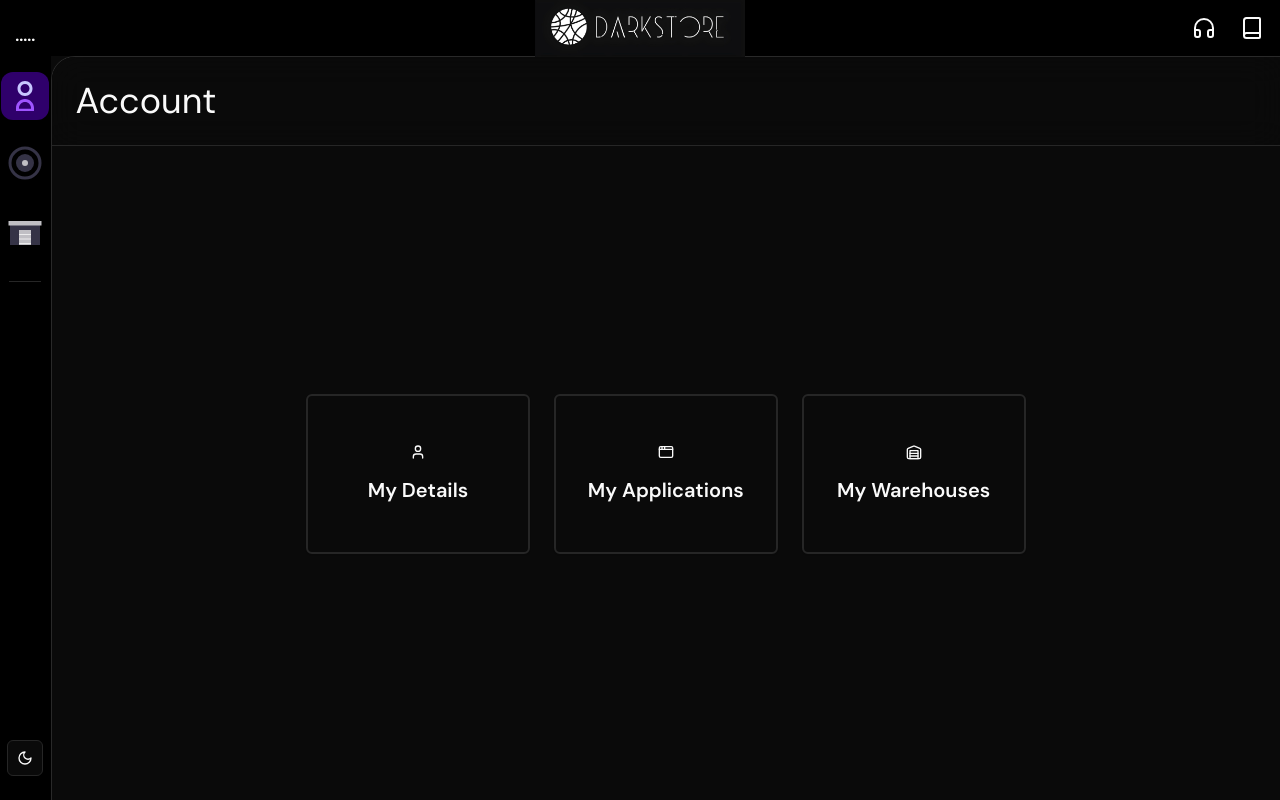
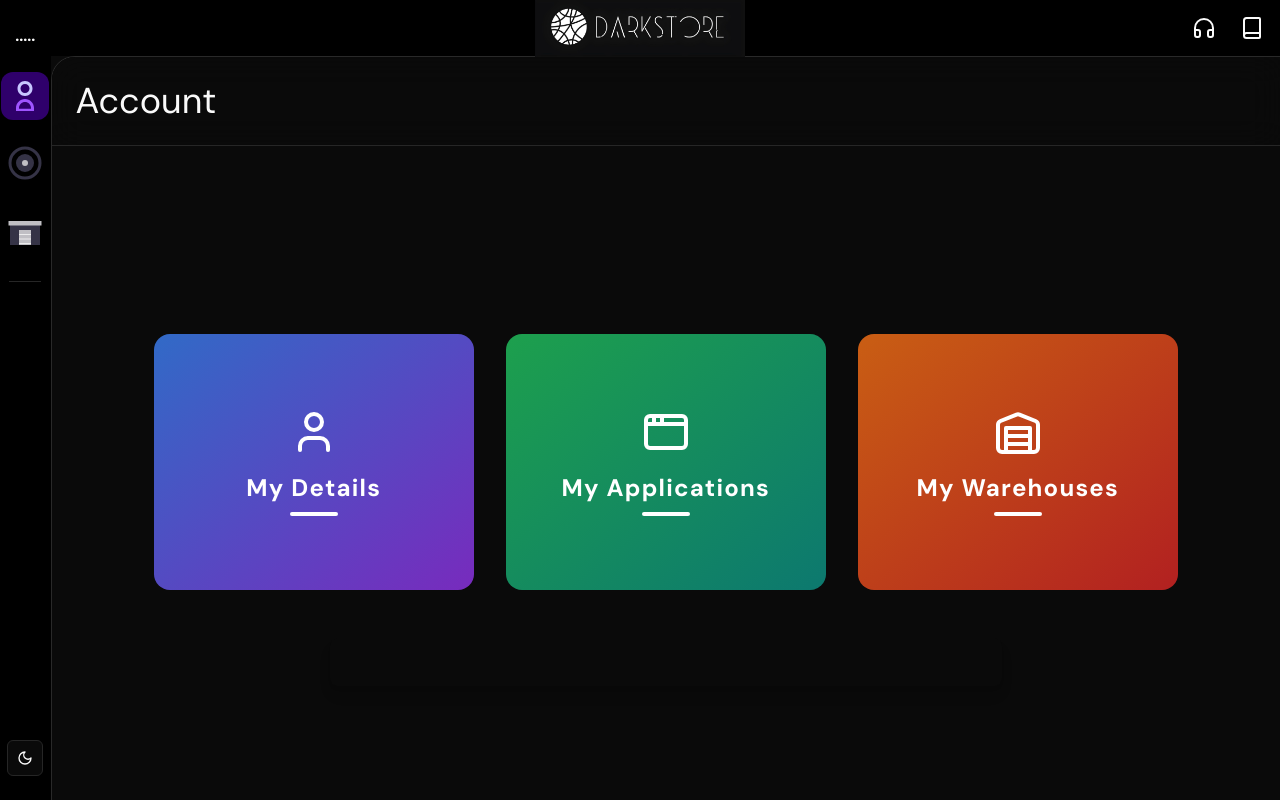
Before and after one commit to Dljdd/MumbaiHacks, a Next.js app in the folder DarkStore next app/: page /dashboard in a window 1280 px wide. Built offline with nearby package versions, Linux system fonts and the light colour scheme.

Commit message:
changed the ui of  account page

```diff
--- a/DarkStore next app/app/(main)/(pages)/dashboard/page.tsx
+++ b/DarkStore next app/app/(main)/(pages)/dashboard/page.tsx
@@ -1,26 +1,24 @@
 'use client';
 
 import React, { useState, useEffect } from "react";
-import { Button } from "@/components/ui/button";
+import { UserIcon, AppWindowIcon, WarehouseIcon } from "lucide-react";
 import MyDetailsComponent from "@/components/dashboardPages/MyDetails";
 import MyApplicationsComponent from "@/components/dashboardPages/MyApplication";
 import MyWarehousesComponent from "@/components/dashboardPages/MyWarehouses";
-import { UserIcon, AppWindowIcon, WarehouseIcon } from "lucide-react";
 import './dashboard.css';
+
 const DashboardPage = () => {
-  const [activeSection, setActiveSection] = useState(""); // State to track the active section
-  const [loading, setLoading] = useState(true); // State to track loading
+  const [activeSection, setActiveSection] = useState("");
+  const [loading, setLoading] = useState(true);
 
-  // Effect to simulate loading for 3 seconds
   useEffect(() => {
     const timer = setTimeout(() => {
       setLoading(false);
-    }, 3000); // Set loading to false after 3 seconds
+    }, 3000);
 
-    return () => clearTimeout(timer); // Cleanup timer on unmount
+    return () => clearTimeout(timer);
   }, []);
 
-  // Inside the loading check
   if (loading) {
     return (
       <div className="flex items-center justify-center min-h-screen bg-background text-foreground">
@@ -38,44 +36,31 @@ if (loading) {
         Account
       </h1>
       <div className="flex-1 flex flex-col items-center justify-center p-4">
-        <div className="grid grid-cols-1 md:grid-cols-3 gap-6">
-          <Button
-            variant="outline"
-            size="lg"
-            className="h-40 text-xl font-semibold border-2 hover:bg-accent hover:text-accent-foreground transition-all duration-300 ease-in-out"
+        <div className="grid grid-cols-1 md:grid-cols-3 gap-8 w-full max-w-5xl">
+          <DashboardButton
+            icon={<UserIcon className="h-12 w-12" />}
+            title="My Details"
             onClick={() => setActiveSection("details")}
-          >
-            <div className="flex flex-col items-center justify-center space-y-4">
-              <UserIcon className="h-12 w-12" />
-              <span>My Details</span>
-            </div>
-          </Button>
-          <Button
-            variant="outline"
-            size="lg"
-            className="h-40 text-xl font-semibold border-2 hover:bg-accent hover:text-accent-foreground transition-all duration-300 ease-in-out"
+            active={activeSection === "details"}
+            gradient="from-blue-500 to-purple-600"
+          />
+          <DashboardButton
+            icon={<AppWindowIcon className="h-12 w-12" />}
+            title="My Applications"
             onClick={() => setActiveSection("applications")}
-          >
-            <div className="flex flex-col items-center justify-center space-y-4">
-              <AppWindowIcon className="h-12 w-12" />
-              <span>My Applications</span>
-            </div>
-          </Button>
-          <Button
-            variant="outline"
-            size="lg"
-            className="h-40 text-xl font-semibold border-2 hover:bg-accent hover:text-accent-foreground transition-all duration-300 ease-in-out"
+            active={activeSection === "applications"}
+            gradient="from-green-500 to-teal-600"
+          />
+          <DashboardButton
+            icon={<WarehouseIcon className="h-12 w-12" />}
+            title="My Warehouses"
             onClick={() => setActiveSection("warehouses")}
-          >
-            <div className="flex flex-col items-center justify-center space-y-4">
-              <WarehouseIcon className="h-12 w-12" />
-              <span>My Warehouses</span>
-            </div>
-          </Button>
+            active={activeSection === "warehouses"}
+            gradient="from-orange-500 to-red-600"
+          />
         </div>
 
-        {/* Render based on active section */}
-        <div className="mt-6 w-full max-w-2xl bg-card p-6">
+        <div className="mt-12 w-full max-w-2xl bg-card p-6 rounded-lg shadow-lg">
           {activeSection === "details" && <MyDetailsComponent />}
           {activeSection === "applications" && <MyApplicationsComponent />}
           {activeSection === "warehouses" && <MyWarehousesComponent />}
@@ -85,4 +70,36 @@ if (loading) {
   );
 };
 
+interface DashboardButtonProps {
+  icon: React.ReactNode;
+  title: string;
+  onClick: () => void;
+  active: boolean;
+  gradient: string;
+}
+
+const DashboardButton: React.FC<DashboardButtonProps> = ({ icon, title, onClick, active, gradient }) => {
+  return (
+    <button
+      className={`
+        relative overflow-hidden rounded-2xl transition-all duration-300 ease-in-out
+        ${active ? 'scale-105' : 'scale-100 hover:scale-105'}
+        group focus:outline-none focus:ring-2 focus:ring-offset-2 focus:ring-offset-background focus:ring-primary
+      `}
+      onClick={onClick}
+    >
+      <div className={`absolute inset-0 bg-gradient-to-br ${gradient} opacity-80 group-hover:opacity-100 transition-opacity duration-300`} />
+      <div className="relative z-10 flex flex-col items-center justify-center p-8 h-64 text-white">
+        <div className="mb-4 transform transition-transform duration-300 group-hover:scale-110 group-hover:rotate-3">
+          {icon}
+        </div>
+        <h3 className="text-2xl font-bold mb-2 tracking-wider">{title}</h3>
+        <div className="h-1 w-12 bg-white rounded-full transform origin-left transition-all duration-300 group-hover:w-24" />
+      </div>
+      <div className="absolute inset-0 border-4 border-white rounded-2xl opacity-0 group-hover:opacity-20 transition-opacity duration-300" />
+      <div className="absolute bottom-0 left-0 right-0 h-1/3 bg-gradient-to-t from-black/50 to-transparent opacity-0 group-hover:opacity-100 transition-opacity duration-300" />
+    </button>
+  );
+};
+
 export default DashboardPage;
```
Lines whose indentation alone changed are shown as unchanged.
